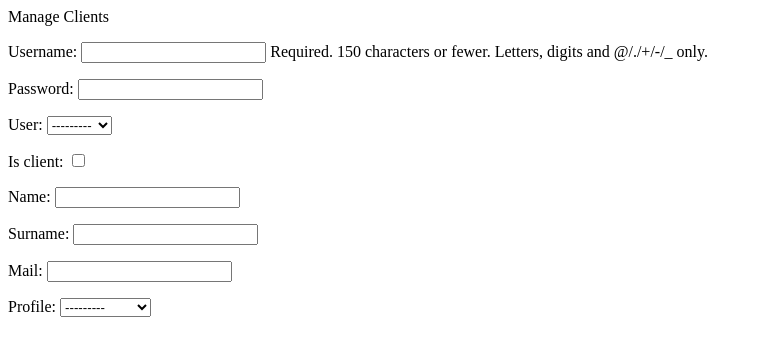
After one commit to AronRynkiewicz/projects_manager, a Django app: page /manage_clients in a window 1280 px wide. The commit adds this page. Shown: the top 356 px of the page, without its empty margins (0-759 px from the left). Run offline with Django 3.2, Linux system fonts and the light colour scheme; the visitor is signed in with stand-in values (Sample User, id 1); data comes from the database, SQL or seed files in the repository.

Commit message:
changed models
- added Profile class
- added forms
- added views

```diff
--- /dev/null
+++ b/jobs_manager/jobs_engine/forms.py
@@ -0,0 +1,27 @@
+from django import forms
+from django.forms import ModelForm
+from .models import *
+
+
+class UserForm(forms.ModelForm):
+    class Meta:
+        model = User
+        fields = fields = ('username', 'password')
+
+
+class ProfileForm(forms.ModelForm):
+    class Meta:
+        model = Profile
+        fields = '__all__'
+
+
+class ClientForm(forms.ModelForm):
+    class Meta:
+        model = Client
+        exclude = ('task', )
+
+
+class EmployeeForm(forms.ModelForm):
+    class Meta:
+        model = Employee
+        fields = '__all__'
--- a/jobs_manager/jobs_engine/models.py
+++ b/jobs_manager/jobs_engine/models.py
@@ -1,4 +1,7 @@
 from django.db import models
+from django.contrib.auth.models import User
+from django.db.models.signals import post_save
+from django.dispatch import receiver
 
 
 # Create your models here.
@@ -14,12 +17,23 @@ class Position(models.Model):
     removing_employees = models.BooleanField(default=False)
 
 
-class Employee(models.Model):
+class Profile(models.Model):
+    role = {
+        True: '(Client)',
+        False: '(Employee)',
+    }
+    user = models.OneToOneField(User, on_delete=models.CASCADE)
+    is_client = models.BooleanField(default=False)
     name = models.CharField(max_length=20)
     surname = models.CharField(max_length=50)
     mail = models.EmailField()
-    username = models.CharField(max_length=20)
-    password = models.CharField(max_length=100)
+
+    def __str__(self):
+        return '{} {} {}'.format(self.role[self.is_client], self.name, self.surname)
+
+
+class Employee(models.Model):
+    profile = models.OneToOneField(Profile, on_delete=models.CASCADE)
     position = models.OneToOneField(
         Position,
         on_delete=models.CASCADE,
@@ -54,12 +68,19 @@ class Task(models.Model):
 
 
 class Client(models.Model):
-    name = models.CharField(max_length=20)
-    surname = models.CharField(max_length=50)
-    mail = models.EmailField()
-    username = models.CharField(max_length=20)
-    password = models.CharField(max_length=100)
+    profile = models.OneToOneField(Profile, on_delete=models.CASCADE)
     task = models.ForeignKey(
         Task,
         on_delete=models.CASCADE,
     )
+
+
+@receiver(post_save, sender=User)
+def create_user_profile(sender, instance, created, **kwargs):
+    if created:
+        Profile.objects.create(user=instance)
+
+
+@receiver(post_save, sender=User)
+def save_user_profile(sender, instance, **kwargs):
+    instance.profile.save()
--- /dev/null
+++ b/jobs_manager/jobs_engine/templates/jobs_engine/manage_clients.html
@@ -0,0 +1,13 @@
+<!DOCTYPE html>
+<html lang="en">
+<head>
+    <meta charset="UTF-8">
+    <title>Manage Clients</title>
+</head>
+<body>
+Manage Clients
+{{user_form.as_p}}
+{{profile_form.as_p}}
+{{client_form.as_p}}
+</body>
+</html>
--- a/jobs_manager/jobs_engine/urls.py
+++ b/jobs_manager/jobs_engine/urls.py
@@ -5,5 +5,9 @@ app_name = 'jobs_engine'
 
 urlpatterns = [
     path('', views.index, name='index'),
-    path('/admin_panel', views.admin_panel, name='admin_panel'),
+    path('admin_panel', views.admin_panel, name='admin_panel'),
+    path('client_view', views.client_view, name='client_view'),
+    path('employee_view', views.employee_view, name='employee_view'),
+    path('manage_clients', views.manage_clients, name='manage_clients'),
+    path('manage_employees', views.manage_employees, name='manage_employees'),
 ]
--- a/jobs_manager/jobs_engine/views.py
+++ b/jobs_manager/jobs_engine/views.py
@@ -1,4 +1,5 @@
 from django.shortcuts import render, redirect
+from .forms import *
 
 
 # Create your views here.
@@ -9,9 +10,50 @@ def index(request):
     if request.user.is_superuser:
         return redirect('jobs_engine:admin_panel')
 
+    if request.user.is_client:
+        return redirect('jobs_engine:client_view')
+
+    if not request.user.is_client:
+        return redirect('jobs_engine:employee_view')
+
     context = {}
     return render(request, 'jobs_engine/index.html', context)
 
 
 def admin_panel(request):
-    return render(request, 'jobs_engine/admin_panel.html')
+    if request.user.is_superuser:
+        return render(request, 'jobs_engine/admin_panel.html')
+    else:
+        return redirect('jobs_engine/index.html')
+
+
+def client_view(request):
+    return render(request, 'Client view')
+
+
+def employee_view(request):
+    return render(request, 'Employee view')
+
+
+def manage_clients(request):
+    if request.user.is_superuser:
+        client_form = ClientForm()
+        user_form = UserForm()
+        profile_form = ProfileForm()
+
+        context = {
+            'user_form': user_form,
+            'client_form': client_form,
+            'profile_form': profile_form,
+        }
+        return render(request, 'jobs_engine/manage_clients.html', context)
+    else:
+        return redirect('jobs_engine/index.html')
+
+
+def manage_employees(request):
+    if request.user.is_superuser:
+        context = {}
+        return render(request, 'jobs_engine/manage_employees.html')
+    else:
+        return redirect('jobs_engine/index.html')
```
Also changed, not shown: jobs_manager/jobs_engine/templates/jobs_engine/admin_panel.html (+13 -0 lines), jobs_manager/jobs_engine/templates/jobs_engine/manage_employees.html (added, +10 -0 lines).
